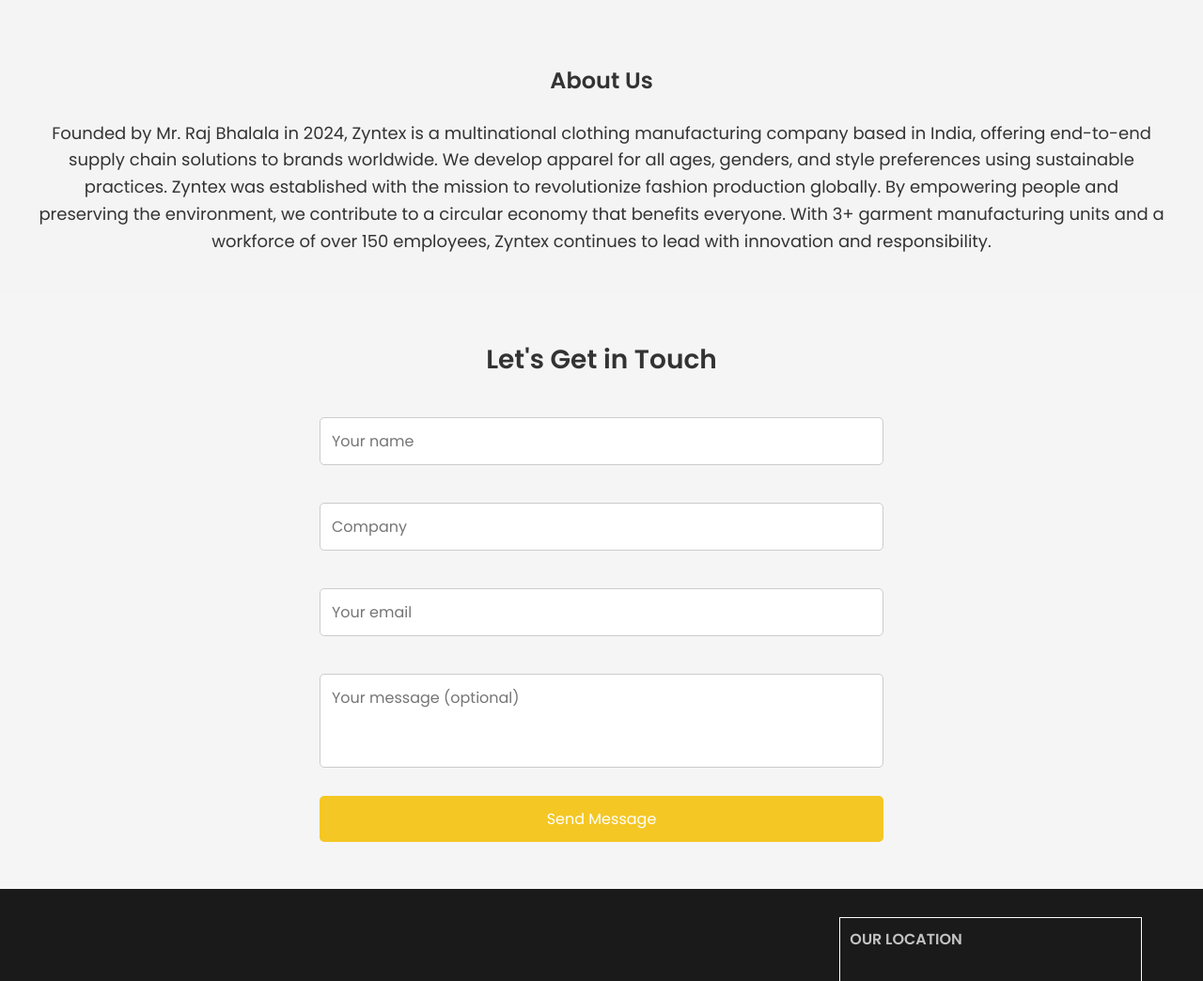
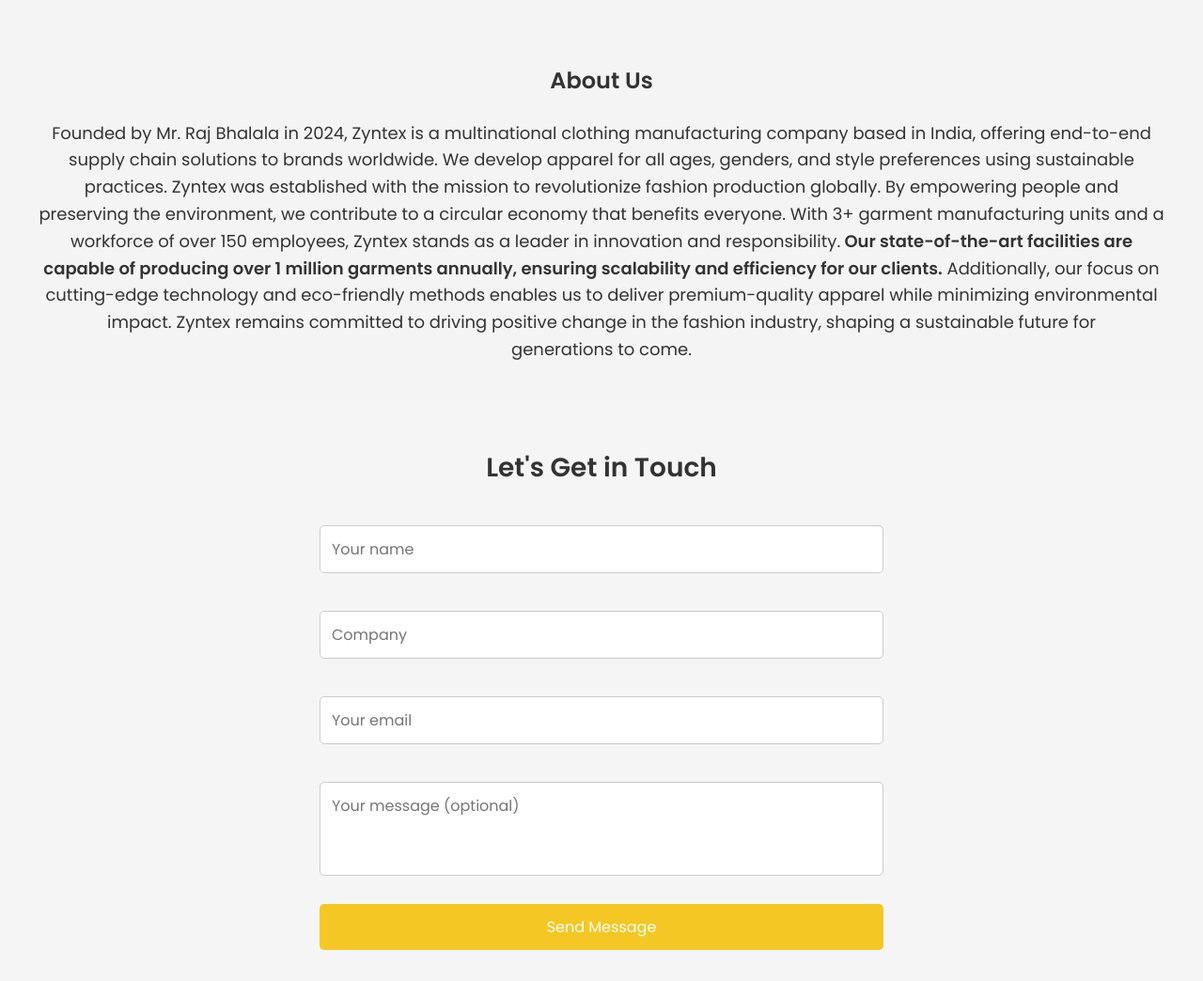
Before and after one commit to Zyntex123/Zyntex_web, a plain HTML site: page index.html in a window 1280 px wide. Shown: the part 3220-4264 px from the top of the page at 94% size. Drawn offline with Linux system fonts and the light colour scheme; grey boxes are pictures that could not be loaded.

Commit message:
Update index.html

```diff
--- a/index.html
+++ b/index.html
@@ -158,11 +158,11 @@
     <section id="about" class="about">
         <h2>About Us</h2>
         <br>
-        <p>Founded by Mr. Raj Bhalala in 2024, Zyntex is a multinational clothing manufacturing company based in India, offering end-to-end supply chain solutions to brands worldwide. We develop apparel for all ages, genders, and style preferences using sustainable practices.
+        <p>Founded by Mr. Raj Bhalala in 2024, Zyntex is a multinational clothing manufacturing company based in India, offering end-to-end supply chain solutions to brands worldwide. We develop apparel for all ages, genders, and style preferences using sustainable practices. Zyntex was established with the mission to revolutionize fashion production globally. By empowering people and preserving the environment, we contribute to a circular economy that benefits everyone.
 
-            Zyntex was established with the mission to revolutionize fashion production globally. By empowering people and preserving the environment, we contribute to a circular economy that benefits everyone.
+            With 3+ garment manufacturing units and a workforce of over 150 employees, Zyntex stands as a leader in innovation and responsibility.<b> Our state-of-the-art facilities are capable of producing over 1 million garments annually, ensuring scalability and efficiency for our clients.</b> Additionally, our focus on cutting-edge technology and eco-friendly methods enables us to deliver premium-quality apparel while minimizing environmental impact.
 
-            With 3+ garment manufacturing units and a workforce of over 150 employees, Zyntex continues to lead with innovation and responsibility.</p>
+            Zyntex remains committed to driving positive change in the fashion industry, shaping a sustainable future for generations to come.</p>
     </section>
 
  <!-- Contact Us Section -->
```
